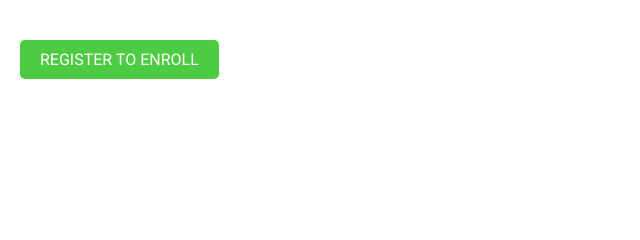
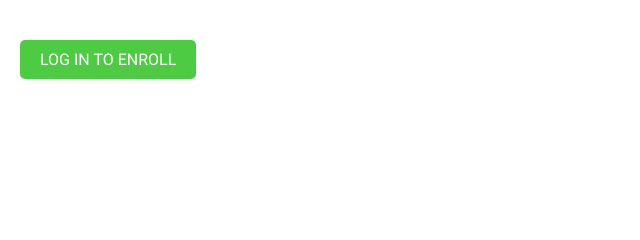
Before and after one commit to MuhutDil/LearnStack, a Django app: template templates/courses/course/detail.html in a window 1280 px wide. Shown: the part 201-441 px from the top of the page, without its empty margins (0-640 px from the left). Run offline with Django 5.2, Linux system fonts and the light colour scheme; the template is opened without the code that fills it, so the values that code supplies are empty.

Commit message:
Change redirect if user is not authenticated

```diff
--- a/templates/courses/course/detail.html
+++ b/templates/courses/course/detail.html
@@ -25,8 +25,8 @@
           <input type="submit" value="Enroll now">
         </form>
       {% else %}
-        <a href="{% url "learner_registration" %}" class="button">
-          Register to enroll
+        <a href="{% url "login" %}" class="button">
+          Log in to enroll
         </a>
       {% endif %}
     </div>
```
